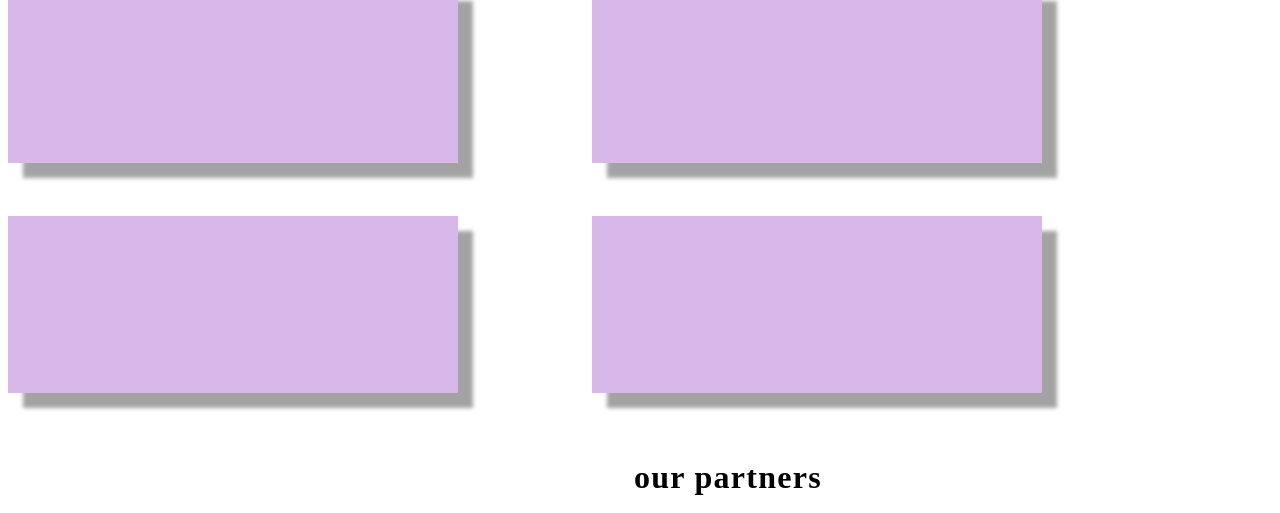
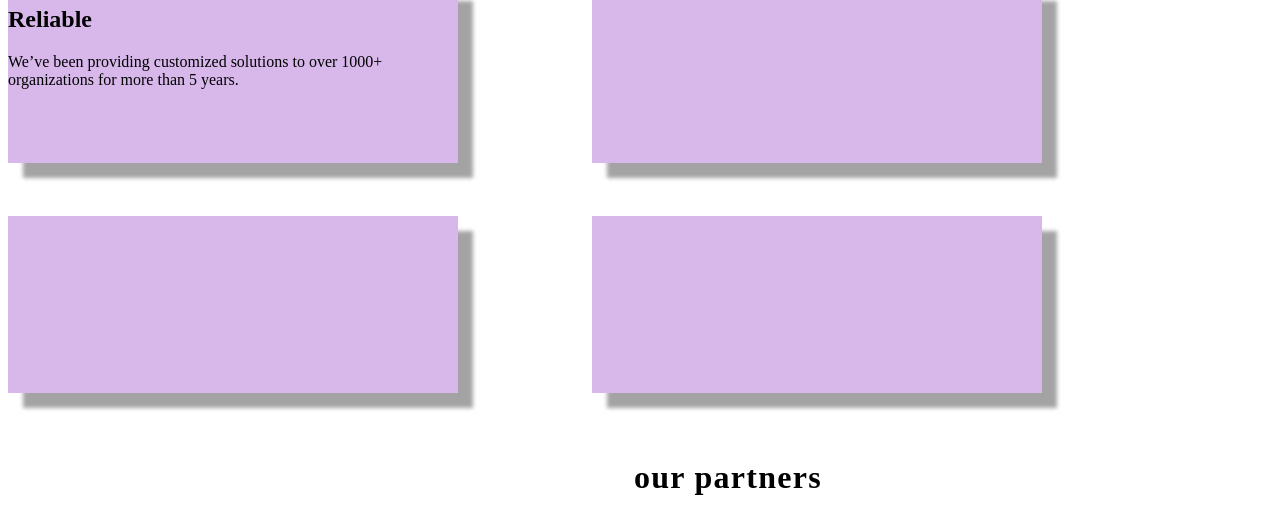
Before and after one commit to ManiGymnast/sample, a plain HTML site: page Test.html in a window 1280 px wide. Shown: the part 687-1200 px from the top of the page. Drawn offline with Linux system fonts and the light colour scheme.

Commit message:
new image updated

```diff
--- a/Test.html
+++ b/Test.html
@@ -48,10 +48,26 @@
         </div>
         <div id="vision">
             <div id="vi_p">
-            <div class="vi"></div>
-            <div class="vi"></div>
-            <div class="vi"></div>
-            <div class="vi"></div>
+            <div class="vi">
+                <h2>Reliable</h2>
+
+                <p >
+                We’ve been providing
+customized solutions to over
+1000+  organizations for
+more than 5 years.
+            </p>
+
+            </div>
+            <div class="vi">
+
+            </div>
+            <div class="vi">
+
+            </div>
+            <div class="vi">
+
+            </div>
         </div>
             <div id="our_partner">
                 <div id="center_p">
```
Also changed, not shown: Trust.png (added), 1 other file.
